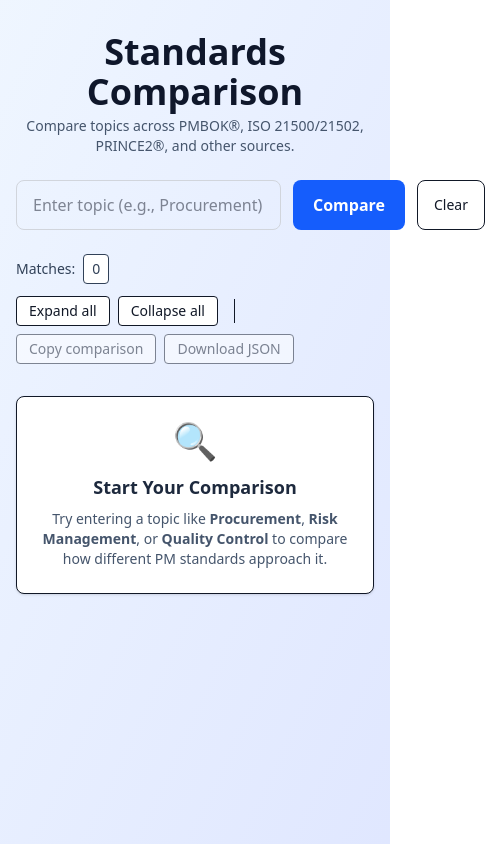
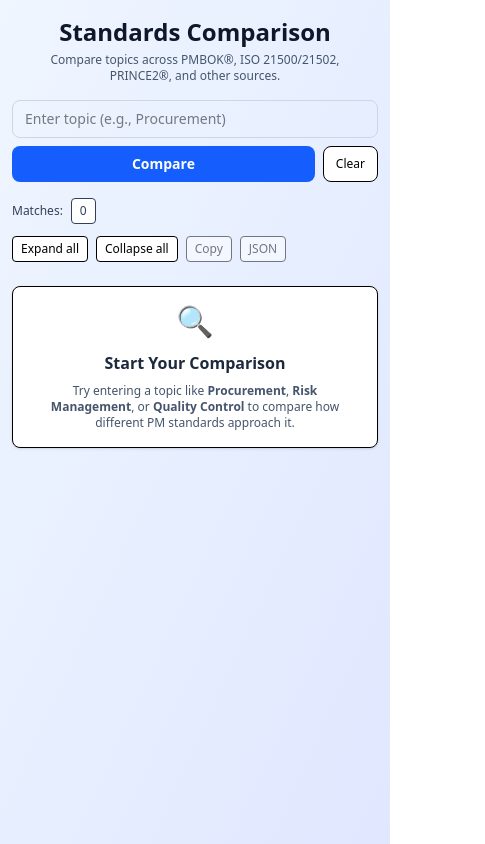
Before and after one commit to MuhammadAsim786786/PM-Asm, a Next.js app: page / in a window 390 px wide. Shown: the whole page, 485 px wide, since content can reach past the window. Built offline with nearby package versions, Linux system fonts and the light colour scheme.

Commit message:
Fix:layout

```diff
--- a/app/globals.css
+++ b/app/globals.css
@@ -1,18 +1,12 @@
 @import "tailwindcss";
 
-/* Theme customization (optional) */
 @theme {
   --font-sans: ui-sans-serif, system-ui, sans-serif;
-  --color-bg-light: #ffffff;
-  --color-bg-dark: #0f172a;
-  --color-text-light: #111827;
-  --color-text-dark: #f8fafc;
+
 }
 
-/* Global styles */
 :root {
   color-scheme: light dark;
-  background-color: var(--color-bg-light);
   color: var(--color-text-light);
   font-family: var(--font-sans);
 }
--- a/app/page.jsx
+++ b/app/page.jsx
@@ -139,32 +139,33 @@
   );
 
   return (
-    <div className="min-h-screen px-4 py-8 bg-gradient-to-br from-blue-50 to-indigo-100 flex justify-center">
+    <div className="min-h-screen px-3 sm:px-4 md:px-6 py-4 sm:py-6 md:py-8 bg-gradient-to-br from-blue-50 to-indigo-100 flex justify-center">
       <div className="w-full max-w-6xl">
-        <header className="mb-6 text-center">
-          <h1 className="text-4xl font-extrabold text-slate-900">
+        <header className="mb-4 sm:mb-6 text-center">
+          <h1 className="text-2xl sm:text-3xl md:text-4xl font-extrabold text-slate-900">
             Standards Comparison
           </h1>
-          <p className="text-sm text-slate-600 mt-1">
+          <p className="text-xs sm:text-sm text-slate-600 mt-1 px-2">
             Compare topics across PMBOK®, ISO 21500/21502, PRINCE2®, and other
             sources.
           </p>
         </header>
 
-        <div className="mb-6">
-          <div className="flex gap-3">
+        <div className="mb-4 sm:mb-6">
+          <div className="flex flex-col sm:flex-row gap-2 sm:gap-3">
             <input
               aria-label="topic"
               value={query}
               onChange={(e) => setQuery(e.target.value)}
               onKeyPress={(e) => e.key === "Enter" && handleSubmit()}
               placeholder="Enter topic (e.g., Procurement)"
-              className="flex-1 rounded-lg border border-gray-300 px-4 py-3 focus:outline-none focus:ring-2 focus:ring-blue-500"
+              className="flex-1 rounded-lg border border-gray-300 px-3 sm:px-4 py-2 sm:py-3 text-sm sm:text-base focus:outline-none focus:ring-2 focus:ring-blue-500"
             />
+            <div className="flex gap-2 sm:gap-3">
               <button
                 onClick={handleSubmit}
                 disabled={loading}
-              className="rounded-lg bg-blue-600 text-white px-5 py-3 font-semibold hover:bg-blue-700 disabled:opacity-60"
+                className="flex-1 sm:flex-none rounded-lg bg-blue-600 text-white px-4 sm:px-5 py-2 sm:py-3 text-sm sm:text-base font-semibold hover:bg-blue-700 disabled:opacity-60"
               >
                 {loading ? "Analyzing…" : "Compare"}
               </button>
@@ -174,52 +175,53 @@
                   setError("");
                   setResponse(null);
                 }}
-              className="rounded-lg bg-white border px-4 py-3 text-sm"
+                className="rounded-lg bg-white border px-3 sm:px-4 py-2 sm:py-3 text-xs sm:text-sm"
               >
                 Clear
               </button>
             </div>
-          {error && <div className="mt-2 text-sm text-red-600">{error}</div>}
+          </div>
+          {error && <div className="mt-2 text-xs sm:text-sm text-red-600">{error}</div>}
         </div>
 
-        <div className="flex items-center justify-between mb-4 gap-3 flex-wrap">
-          <div className="flex items-center gap-2 text-sm text-slate-700">
+        <div className="flex flex-col sm:flex-row items-start sm:items-center justify-between mb-4 gap-3">
+          <div className="flex items-center gap-2 text-xs sm:text-sm text-slate-700">
             <span className="font-medium">Matches:</span>
-            <span className="px-2 py-1 bg-white border rounded">
+            <span className="px-2 py-1 bg-white border rounded text-xs sm:text-sm">
               {bookCount}
             </span>
             {response && (
               <button
                 onClick={() => setShowRaw((s) => !s)}
-                className="ml-3 text-xs px-3 py-1 rounded border bg-white hover:bg-gray-50"
+                className="ml-2 sm:ml-3 text-xs px-2 sm:px-3 py-1 rounded border bg-white hover:bg-gray-50"
               >
                 {showRaw ? "Hide raw" : "Show raw"}
               </button>
             )}
           </div>
 
-          <div className="flex items-center gap-2 flex-wrap">
+          <div className="flex items-center gap-2 flex-wrap w-full sm:w-auto">
             <button
               onClick={() => setExpandAll(true)}
-              className="text-sm px-3 py-1 rounded bg-white border hover:bg-gray-50"
+              className="text-xs sm:text-sm px-2 sm:px-3 py-1 rounded bg-white border hover:bg-gray-50"
             >
               Expand all
             </button>
             <button
               onClick={() => setExpandAll(false)}
-              className="text-sm px-3 py-1 rounded bg-white border hover:bg-gray-50"
+              className="text-xs sm:text-sm px-2 sm:px-3 py-1 rounded bg-white border hover:bg-gray-50"
             >
               Collapse all
             </button>
 
-            <div className="border-l h-6 mx-2" />
+            <div className="hidden sm:block border-l h-6 mx-2" />
 
             <button
               onClick={() => response && copyText(response.comparison ?? "")}
               disabled={!response}
-              className="text-sm px-3 py-1 rounded bg-white border hover:bg-gray-50 disabled:opacity-50"
+              className="text-xs sm:text-sm px-2 sm:px-3 py-1 rounded bg-white border hover:bg-gray-50 disabled:opacity-50"
             >
-              Copy comparison
+              Copy
             </button>
 
             <button
@@ -228,15 +230,15 @@
                 downloadJSON(response, `${query || "comparison"}.json`)
               }
               disabled={!response}
-              className="text-sm px-3 py-1 rounded bg-white border hover:bg-gray-50 disabled:opacity-50"
+              className="text-xs sm:text-sm px-2 sm:px-3 py-1 rounded bg-white border hover:bg-gray-50 disabled:opacity-50"
             >
-              Download JSON
+              JSON
             </button>
           </div>
         </div>
 
         {loading && (
-          <div className="grid grid-cols-1 md:grid-cols-3 gap-4 mb-6">
+          <div className="grid grid-cols-1 sm:grid-cols-2 lg:grid-cols-3 gap-3 sm:gap-4 mb-4 sm:mb-6">
             <SkeletonCard />
             <SkeletonCard />
             <SkeletonCard />
@@ -244,22 +246,22 @@
         )}
 
         {response && response.success && (
-          <main className="space-y-6">
+          <main className="space-y-4 sm:space-y-6">
             <section>
-              <h2 className="text-lg font-semibold mb-3">Book Summaries</h2>
+              <h2 className="text-base sm:text-lg font-semibold mb-3">Book Summaries</h2>
 
               {hasSummaries ? (
-                <div className="grid grid-cols-1 md:grid-cols-2 lg:grid-cols-3 gap-4">
+                <div className="grid grid-cols-1 sm:grid-cols-2 lg:grid-cols-3 gap-3 sm:gap-4">
                   {response.summaries.map((s) => {
                     const expanded = expandedIds.has(s.bookId);
                     return (
                       <article
                         key={s.bookId}
-                        className="bg-white rounded-lg border shadow-sm p-4"
+                        className="bg-white rounded-lg border shadow-sm p-3 sm:p-4"
                       >
-                        <div className="flex items-start justify-between gap-3">
+                        <div className="flex items-start justify-between gap-2 sm:gap-3">
                           <div className="flex-1 min-w-0">
-                            <h3 className="font-semibold text-slate-900 text-sm break-words">
+                            <h3 className="font-semibold text-slate-900 text-xs sm:text-sm break-words">
                               {s.title}
                             </h3>
                             <div
@@ -274,7 +276,7 @@
                             <button
                               onClick={() => toggleExpand(s.bookId)}
                               aria-expanded={expanded}
-                              className="px-2 py-1 rounded border text-sm bg-white hover:bg-gray-50"
+                              className="px-2 py-1 rounded border text-xs sm:text-sm bg-white hover:bg-gray-50"
                               title={expanded ? "Collapse" : "Expand"}
                             >
                               {expanded ? "−" : "+"}
@@ -289,7 +291,7 @@
                           </div>
                         </div>
 
-                        <div className="mt-3 text-sm text-slate-700 whitespace-pre-line">
+                        <div className="mt-2 sm:mt-3 text-xs sm:text-sm text-slate-700 whitespace-pre-line">
                           {expanded
                             ? s.summary
                             : s.summary.length > 220
@@ -299,7 +301,7 @@
 
                         {expanded &&
                           (s.matches || s.full_content || s.sectionText) && (
-                            <div className="mt-3 p-3 bg-slate-50 rounded text-sm text-slate-700">
+                            <div className="mt-2 sm:mt-3 p-2 sm:p-3 bg-slate-50 rounded text-xs sm:text-sm text-slate-700">
                               {s.matches?.map?.((m, i) => (
                                 <div key={i} className="mb-2">
                                   <div className="font-medium">
@@ -322,21 +324,21 @@
                   })}
                 </div>
               ) : (
-                <div className="bg-white p-4 rounded border text-sm text-slate-600">
+                <div className="bg-white p-3 sm:p-4 rounded border text-xs sm:text-sm text-slate-600">
                   No summaries available.
                 </div>
               )}
             </section>
 
             <section>
-              <h2 className="text-lg font-semibold mb-3">
+              <h2 className="text-base sm:text-lg font-semibold mb-3">
                 Comparison Analysis
               </h2>
 
-              <div className="bg-white border rounded-lg p-5 shadow-sm">
-                <div className="mb-4 flex items-start justify-between gap-4 flex-wrap">
+              <div className="bg-white border rounded-lg p-4 sm:p-5 shadow-sm">
+                <div className="mb-4 flex flex-col sm:flex-row items-start justify-between gap-3 sm:gap-4">
                   <div>
-                    <div className="text-sm font-medium text-slate-700">
+                    <div className="text-xs sm:text-sm font-medium text-slate-700">
                       Cross-Standard Comparison
                     </div>
                     <div className="text-xs text-slate-500 mt-1">
@@ -344,10 +346,10 @@
                     </div>
                   </div>
 
-                  <div className="flex gap-2">
+                  <div className="flex gap-2 w-full sm:w-auto">
                     <button
                       onClick={() => copyText(response.comparison ?? "")}
-                      className="px-3 py-1.5 rounded border bg-white text-sm hover:bg-gray-50"
+                      className="flex-1 sm:flex-none px-3 py-1.5 rounded border bg-white text-xs sm:text-sm hover:bg-gray-50"
                     >
                       Copy
                     </button>
@@ -358,7 +360,7 @@
                           `${query || "comparison"}-text.json`
                         )
                       }
-                      className="px-3 py-1.5 rounded border bg-white text-sm hover:bg-gray-50"
+                      className="flex-1 sm:flex-none px-3 py-1.5 rounded border bg-white text-xs sm:text-sm hover:bg-gray-50"
                     >
                       Download
                     </button>
@@ -368,13 +370,13 @@
                 {(parsedComparison.similarities ||
                   parsedComparison.differences ||
                   parsedComparison.unique) && (
-                  <div className="grid grid-cols-1 md:grid-cols-3 gap-4 mb-16 pb-6 border-b">
+                  <div className="grid grid-cols-1 md:grid-cols-3 gap-4 mb-8 sm:mb-16 pb-4 sm:pb-6 border-b">
                     {parsedComparison.similarities && (
                       <div>
-                        <h4 className="text-sm font-semibold text-green-700 mb-2 flex items-center gap-2">
+                        <h4 className="text-xs sm:text-sm font-semibold text-green-700 mb-2 flex items-center gap-2">
                           <span>✓</span> Similarities
                         </h4>
-                        <div className="prose prose-sm max-w-none text-slate-700">
+                        <div className="prose prose-sm max-w-none text-slate-700 text-xs sm:text-sm">
                           <ReactMarkdown>
                             {parsedComparison.similarities}
                           </ReactMarkdown>
@@ -384,10 +386,10 @@
 
                     {parsedComparison.differences && (
                       <div>
-                        <h4 className="text-sm font-semibold text-orange-700 mb-2 flex items-center gap-2">
+                        <h4 className="text-xs sm:text-sm font-semibold text-orange-700 mb-2 flex items-center gap-2">
                           <span>⚡</span> Differences
                         </h4>
-                        <div className="prose prose-sm max-w-none text-slate-700">
+                        <div className="prose prose-sm max-w-none text-slate-700 text-xs sm:text-sm">
                           <ReactMarkdown>
                             {parsedComparison.differences}
                           </ReactMarkdown>
@@ -397,10 +399,10 @@
 
                     {parsedComparison.unique && (
                       <div>
-                        <h4 className="text-sm font-semibold text-purple-700 mb-2 flex items-center gap-2">
+                        <h4 className="text-xs sm:text-sm font-semibold text-purple-700 mb-2 flex items-center gap-2">
                           <span>★</span> Unique Points
                         </h4>
-                        <div className="prose prose-sm max-w-none text-slate-700">
+                        <div className="prose prose-sm max-w-none text-slate-700 text-xs sm:text-sm">
                           <ReactMarkdown>
                             {parsedComparison.unique}
                           </ReactMarkdown>
@@ -411,10 +413,10 @@
                 )}
 
                 <div>
-                  <h4 className="text-sm font-semibold text-slate-700 mb-3">
+                  <h4 className="text-xs sm:text-sm font-semibold text-slate-700 mb-3">
                     Full Comparison Text
                   </h4>
-                  <div className="prose prose-sm max-w-none text-slate-700 bg-slate-50 p-4 rounded">
+                  <div className="prose prose-sm max-w-none text-slate-700 bg-slate-50 p-3 sm:p-4 rounded text-xs sm:text-sm">
                     <ReactMarkdown>
                       {response.comparison || "No comparison text available."}
                     </ReactMarkdown>
@@ -425,10 +427,10 @@
 
             {showRaw && (
               <section>
-                <h3 className="text-sm font-semibold mb-2">
+                <h3 className="text-xs sm:text-sm font-semibold mb-2">
                   Raw JSON Response
                 </h3>
-                <pre className="bg-slate-900 text-green-400 text-xs p-4 rounded overflow-auto max-h-96 shadow-inner">
+                <pre className="bg-slate-900 text-green-400 text-xs p-3 sm:p-4 rounded overflow-auto max-h-64 sm:max-h-96 shadow-inner">
                   {JSON.stringify(response, null, 2)}
                 </pre>
               </section>
@@ -437,18 +439,18 @@
         )}
 
         {response && !response.success && (
-          <div className="bg-white rounded-lg border border-red-200 mt-6 p-4 shadow-sm">
-            <h3 className="font-semibold text-red-700 flex items-center gap-2">
+          <div className="bg-white rounded-lg border border-red-200 mt-4 sm:mt-6 p-3 sm:p-4 shadow-sm">
+            <h3 className="font-semibold text-red-700 flex items-center gap-2 text-sm sm:text-base">
               <span>⚠</span> API Error
             </h3>
-            <p className="text-sm text-slate-700 mt-2">
+            <p className="text-xs sm:text-sm text-slate-700 mt-2">
               {response.message ?? response.error ?? "Unknown error occurred"}
             </p>
             <details className="mt-3">
-              <summary className="cursor-pointer text-sm text-slate-600 hover:text-slate-800">
+              <summary className="cursor-pointer text-xs sm:text-sm text-slate-600 hover:text-slate-800">
                 Show raw response
               </summary>
-              <pre className="mt-2 text-xs bg-gray-50 p-3 rounded overflow-auto max-h-60 border">
+              <pre className="mt-2 text-xs bg-gray-50 p-2 sm:p-3 rounded overflow-auto max-h-48 sm:max-h-60 border">
                 {JSON.stringify(response, null, 2)}
               </pre>
             </details>
@@ -456,13 +458,13 @@
         )}
 
         {!response && !loading && !error && (
-          <div className="mt-8 text-center">
-            <div className="bg-white rounded-lg border p-6 shadow-sm">
-              <div className="text-4xl mb-3">🔍</div>
-              <h3 className="text-lg font-semibold text-slate-800 mb-2">
+          <div className="mt-6 sm:mt-8 text-center">
+            <div className="bg-white rounded-lg border p-4 sm:p-6 shadow-sm">
+              <div className="text-3xl sm:text-4xl mb-3">🔍</div>
+              <h3 className="text-base sm:text-lg font-semibold text-slate-800 mb-2">
                 Start Your Comparison
               </h3>
-              <p className="text-sm text-slate-600">
+              <p className="text-xs sm:text-sm text-slate-600 px-2">
                 Try entering a topic like <strong>Procurement</strong>,{" "}
                 <strong>Risk Management</strong>, or{" "}
                 <strong>Quality Control</strong> to compare how different PM
```
Lines whose indentation alone changed are shown as unchanged.
